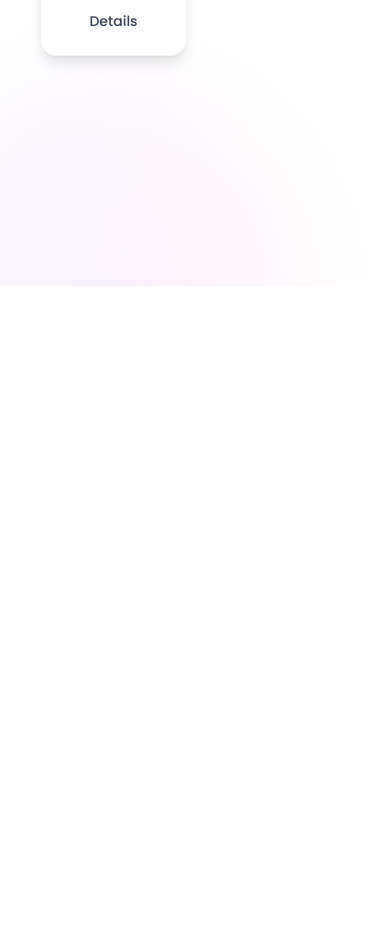
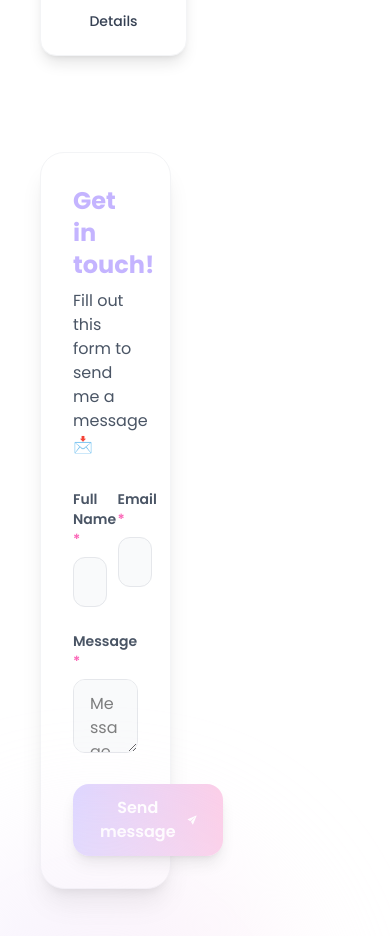
Before and after one commit to sofia-chiodi/my-portfolio, a React (Vite) app: page / in a window 390 px wide. Shown: the part 7041-7977 px from the top of the page. Before the commit the page ends 7327 px from the top, so only its background shows below. Built offline with nearby package versions, Linux system fonts and the light colour scheme.

Commit message:
Adding contact form

```diff
--- a/src/sections/Contact/Contact.jsx
+++ b/src/sections/Contact/Contact.jsx
@@ -1,4 +1,5 @@
 import { FaGithub } from 'react-icons/fa'
+import { IoIosSend } from 'react-icons/io'
 
 export const Contact = () => {
   return (
@@ -42,6 +43,77 @@ export const Contact = () => {
           </div>
         </div>
       </div>
+
+      {/* Contact form */}
+      <div className='max-w-7xl mx-auto py-4 px-10 md:px-20 lg:px-10 grid grid-cols-2 gap-12'>
+        <div className='bg-white rounded-3xl shadow-xl p-8 border border-gray-100'>
+          <div className='mb-8'>
+            <h3 className='text-2xl font-bold text-violet-300 mb-2'>
+              Get in touch!
+            </h3>
+            <p className='text-gray-600'>
+              Fill out this form to send me a message 📩
+            </p>
+          </div>
+
+          <form className='space-y-6'>
+            <div className='grid grid-cols-2 gap-6'>
+              <div>
+                <label
+                  htmlFor='name'
+                  className='block text-sm font-semibold text-gray-600 mb-2'
+                >
+                  Full Name <span className='text-pink-400'>*</span>
+                </label>
+                <input
+                  type='text'
+                  id='name'
+                  name='name'
+                  placeholder='Full name'
+                  className='w-full px-4 py-3 border border-gray-200 rounded-xl focus:outline-none focus:ring-2 focus:ring-violet-100 focus:border-transparent transition-all duration-300 bg-gray-50 focus:bg-white'
+                />
+              </div>
+              <div>
+                <label
+                  htmlFor='email'
+                  className='block text-sm font-semibold text-gray-600 mb-2'
+                >
+                  Email <span className='text-pink-400'>*</span>
+                </label>
+                <input
+                  type='email'
+                  id='email'
+                  name='email'
+                  placeholder='Email'
+                  className='w-full px-4 py-3 border border-gray-200 rounded-xl focus:outline-none focus:ring-2 focus:ring-violet-100 focus:border-transparent transition-all duration-300 bg-gray-50 focus:bg-white'
+                />
+              </div>
+            </div>
+            <div>
+              <label
+                htmlFor='message'
+                className='block text-sm font-semibold text-gray-600 mb-2'
+              >
+                Message <span className='text-pink-400'>*</span>
+              </label>
+              <textarea
+                id='message'
+                name='message'
+                placeholder='Message'
+                className='w-full px-4 py-3 border border-gray-200 rounded-xl focus:outline-none focus:ring-2 focus:ring-violet-100 focus:border-transparent transition-all duration-300 bg-gray-50 focus:bg-white'
+              ></textarea>
+            </div>
+
+            <button className='w-fit px-6 py-3 font-semibold flex items-center justify-center bg-gradient-to-r from-violet-200 to-pink-200 text-white rounded-2xl shadow-lg hover:scale-105 transition-all duration-300 hover:shadow-md'>
+              Send message
+              <IoIosSend
+                className='ml-2 hover:scale-110 transition-all duration-300'
+                size={18}
+              />
+            </button>
+          </form>
+        </div>
+      </div>
     </section>
   )
 }
```
